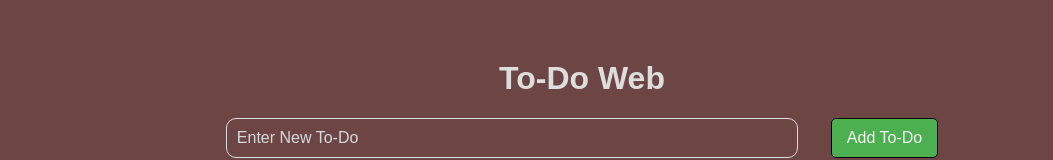
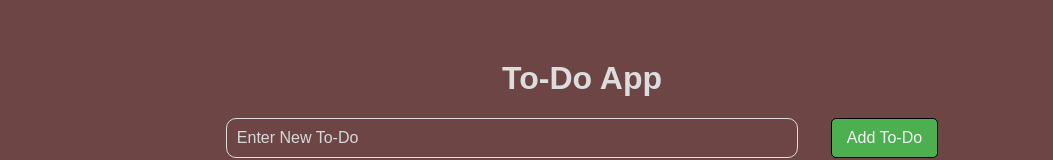
Before and after one commit to AshimKoirala/ToDo-App-Reactjs, a React (Create React App) app: page / in a window 1280 px wide. Shown: the top 160 px of the page, without its empty margins (58-1111 px from the left). Built offline with nearby package versions, Linux system fonts and the light colour scheme.

Commit message:
web
This reverts commit a9ce08b0da79738516c0c65bcaf038f24bfe946a.

```diff
--- a/public/index.html
+++ b/public/index.html
@@ -24,7 +24,7 @@
       work correctly both with client-side routing and a non-root public URL.
       Learn how to configure a non-root public URL by running `npm run build`.
     -->
-    <title>Todo Web</title>
+    <title>Todo App</title>
   </head>
   <body>
     <noscript>You need to enable JavaScript to run this app.</noscript>
--- a/src/App.tsx
+++ b/src/App.tsx
@@ -39,7 +39,7 @@ const App: React.FC = () => {
   return (
     <div className="whole">
       <div className="upper">
-        <h1>To-Do Web</h1>
+        <h1>To-Do App</h1>
       <input
         type="text"
         value={newTodo}
```
